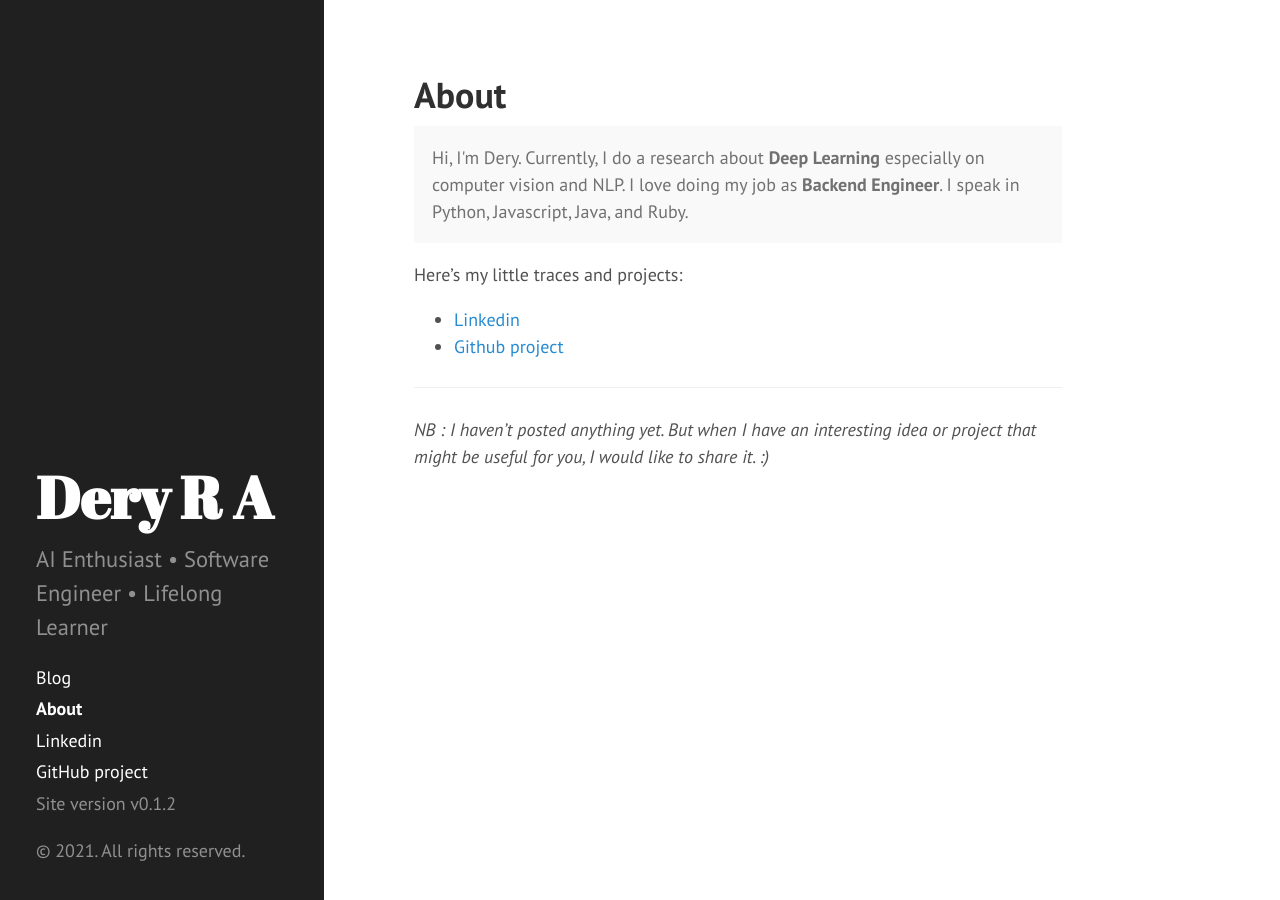
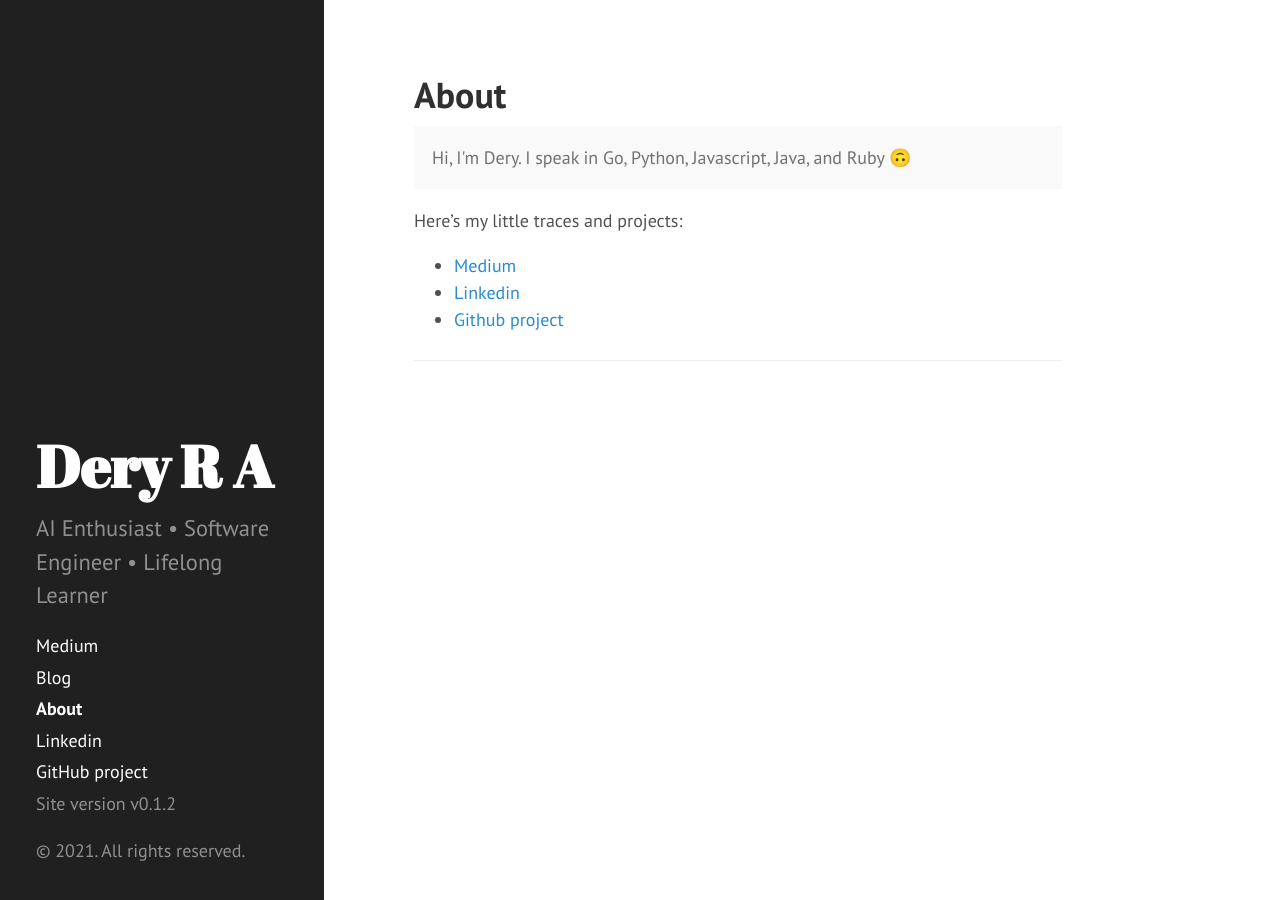
Before and after one commit to deryrahman/deryrahman.github.io, a Jekyll site: the page built from index.md, in a window 1280 px wide. Built offline with Jekyll 4.4.1, drawn with Linux system fonts in a browser that asks for light colours.

Commit message:
Update about + add medium link

```diff
--- a/_config.yml
+++ b/_config.yml
@@ -29,6 +29,9 @@ paginate:         5
 # Custom vars
 version:          0.1.2
 
+medium:
+    url:          https://medium.com/@deryrahman
+
 github:
   repo:           https://github.com/deryrahman
 
--- a/_includes/sidebar.html
+++ b/_includes/sidebar.html
@@ -13,6 +13,7 @@
       {% comment %}
       <!-- <a class="sidebar-nav-item{% if page.url == site.baseurl %} active{% endif %}" href="{{ site.baseurl }}">Home</a> -->
       {% endcomment %}
+      <a class="sidebar-nav-item" href="{{ site.medium.url }}">Medium</a>
       <a class="sidebar-nav-item{% if page.url == site.blogurl %} active{% endif %}" href="{{ site.blogurl }}">Blog</a>
 
       {% comment %}
--- a/index.md
+++ b/index.md
@@ -4,14 +4,13 @@ title: About
 ---
 
 <p class="message">
-  Hi, I'm Dery. Currently, I do a research about <b>Deep Learning</b> especially on computer vision and NLP. I love doing my job as <b>Backend Engineer</b>. I speak in Python, Javascript, Java, and Ruby.
+  Hi, I'm Dery. I speak in Go, Python, Javascript, Java, and Ruby 🙃
 </p>
 
 Here's my little traces and projects:
 
+* [Medium](https://medium.com/@deryrahman)
 * [Linkedin](https://www.linkedin.com/in/deryrahman/)
 * [Github project](https://github.com/deryrahman)
 
 ---
-
-*NB : I haven't posted anything yet. But when I have an interesting idea or project that might be useful for you, I would like to share it. :)*
```
